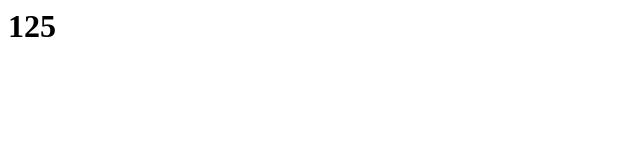
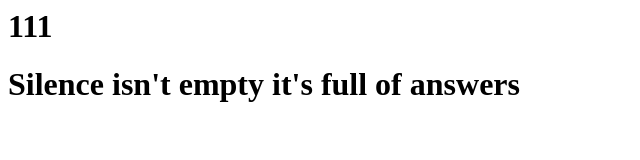
Before and after one commit to mitalandge/mle4.github.io., a plain HTML site: page Index.html in a window 1280 px wide. Shown: the whole page, without its empty margins (0-640 px from the left). Drawn offline with Linux system fonts and the light colour scheme.

Commit message:
Update Index.html

```diff
--- a/Index.html
+++ b/Index.html
@@ -1,22 +1,10 @@
 <html>
-<title>125
+<title>111
 </title>
-<head><h1>125</h1>
+<head><h1>111</h1>
 </head>
 <body>
-
-<!----------
-<h1> The End of Treasure Hunt...
-
-YOU WON </h1>
-<img src="C:\Users\mle4\Desktop\online_treasure_hunt\*******.gif" alt="Smiley face" height="200" width="200">
-<br>
-The LAST LETTER IN THE DICTIONARY is the clue for image * word above,
-
-copy the image and send it to the 3Dverve_Leadership_OTH <List_custom_3Dverve_Leadership_OTH@3ds.com>
-
--->
-
+ <h1>Silence isn't empty it's full of answers</h1>
 
 
 </body>
```
